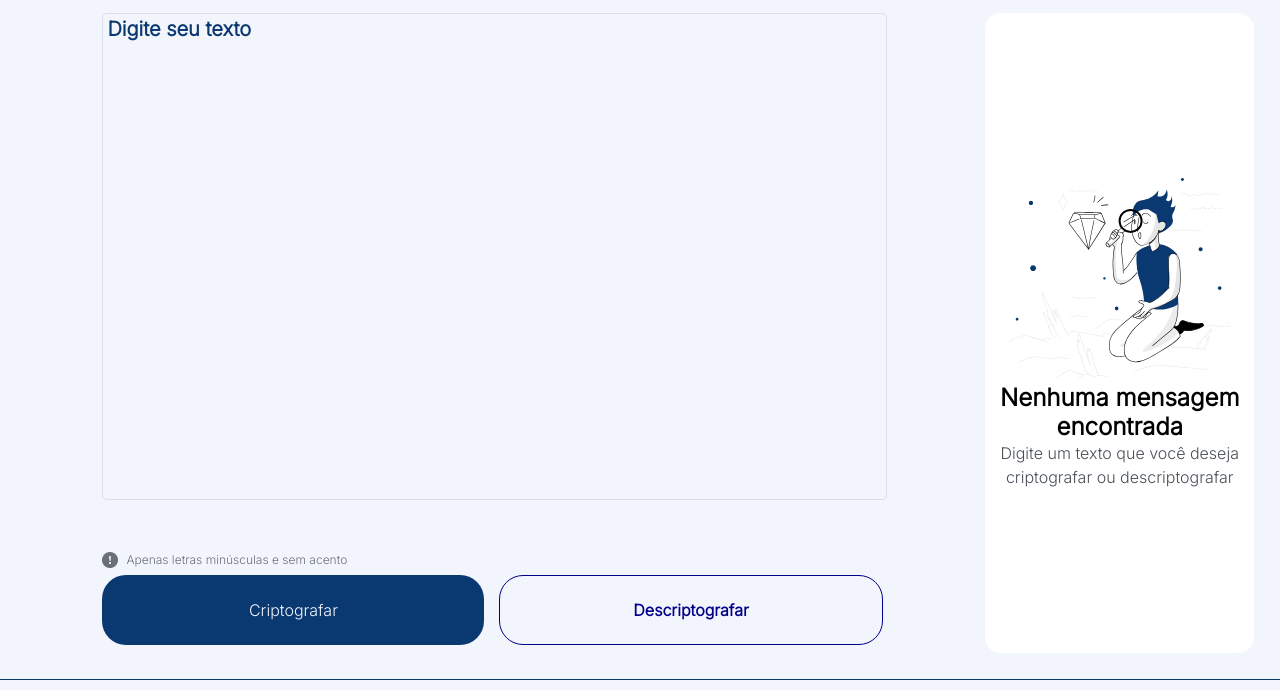
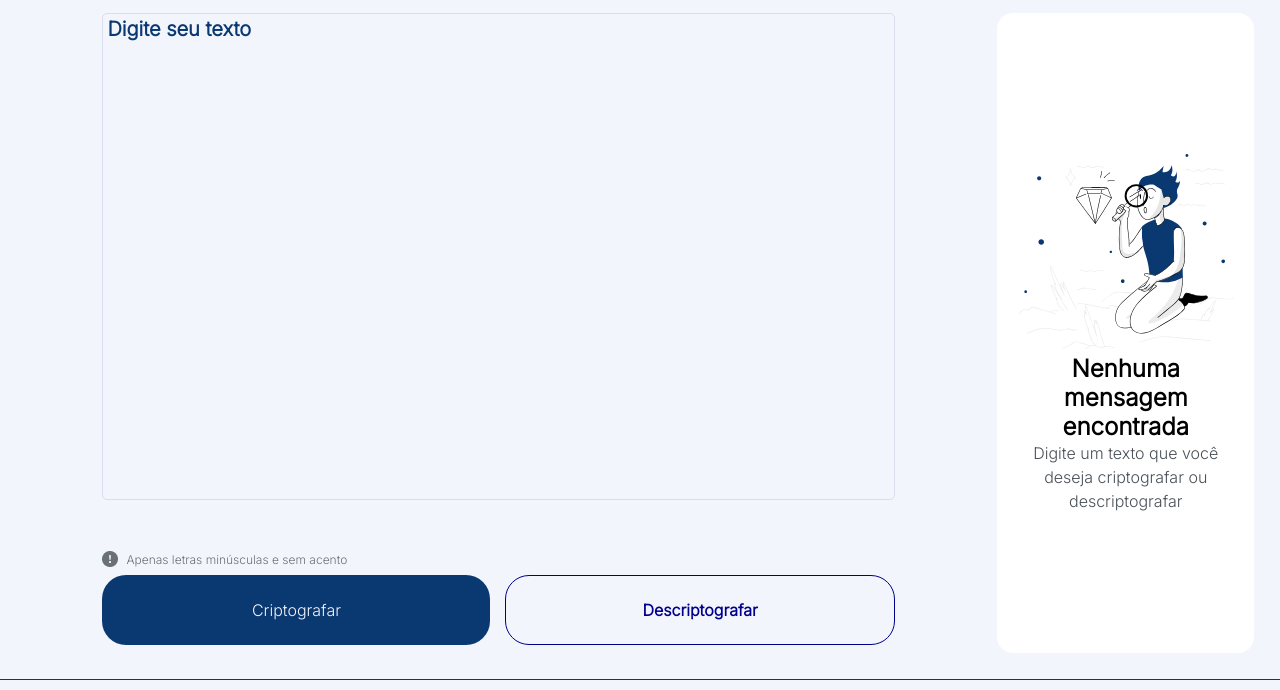
Before and after one commit to ozzysousa/Decriptor-text, a plain HTML site: page index.html in a window 1280 px wide. Shown: the part 90-780 px from the top of the page. Drawn offline with Linux system fonts and the light colour scheme.

Commit message:
Update estilo.css

```diff
--- a/styles/estilo.css
+++ b/styles/estilo.css
@@ -3,6 +3,8 @@
 * {
   margin: 0;
   padding: 0;
+  box-sizing: border-box;
+
 }
 
 :root {
@@ -15,6 +17,7 @@
 
 body {
   background-color: var(--secondary-color);
+  font-family: var(--primary-font);
   margin: 0;
 }
 html,
```
